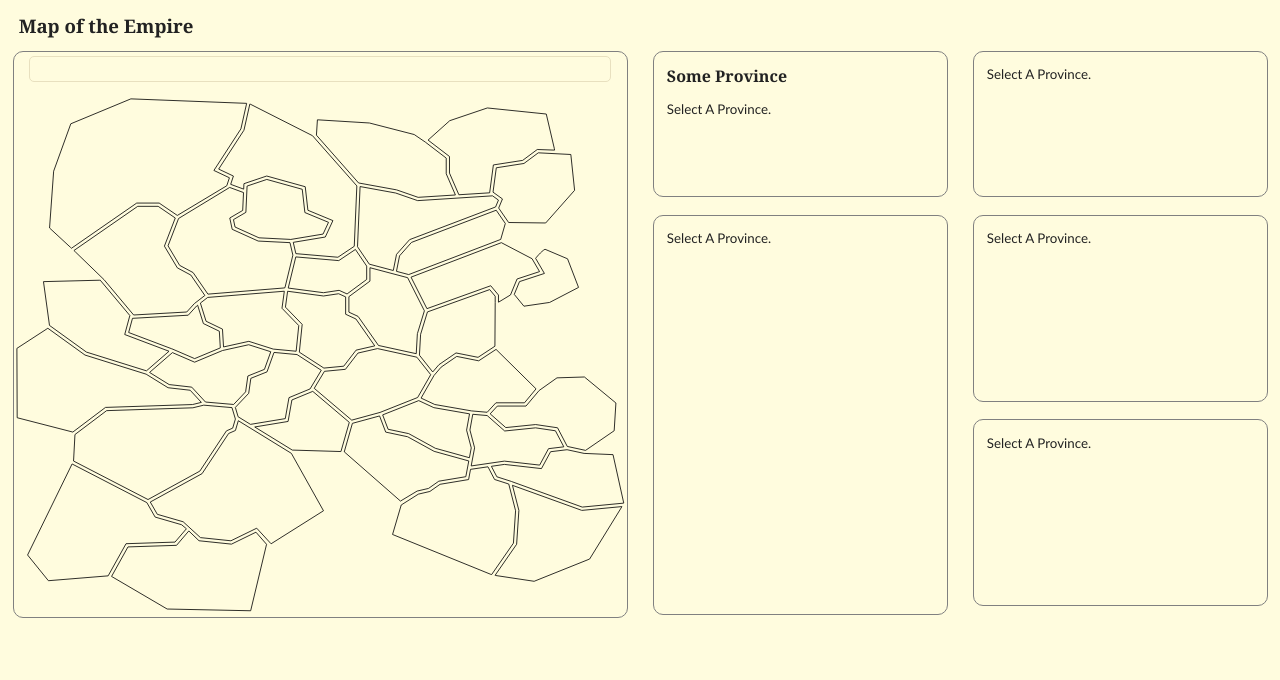
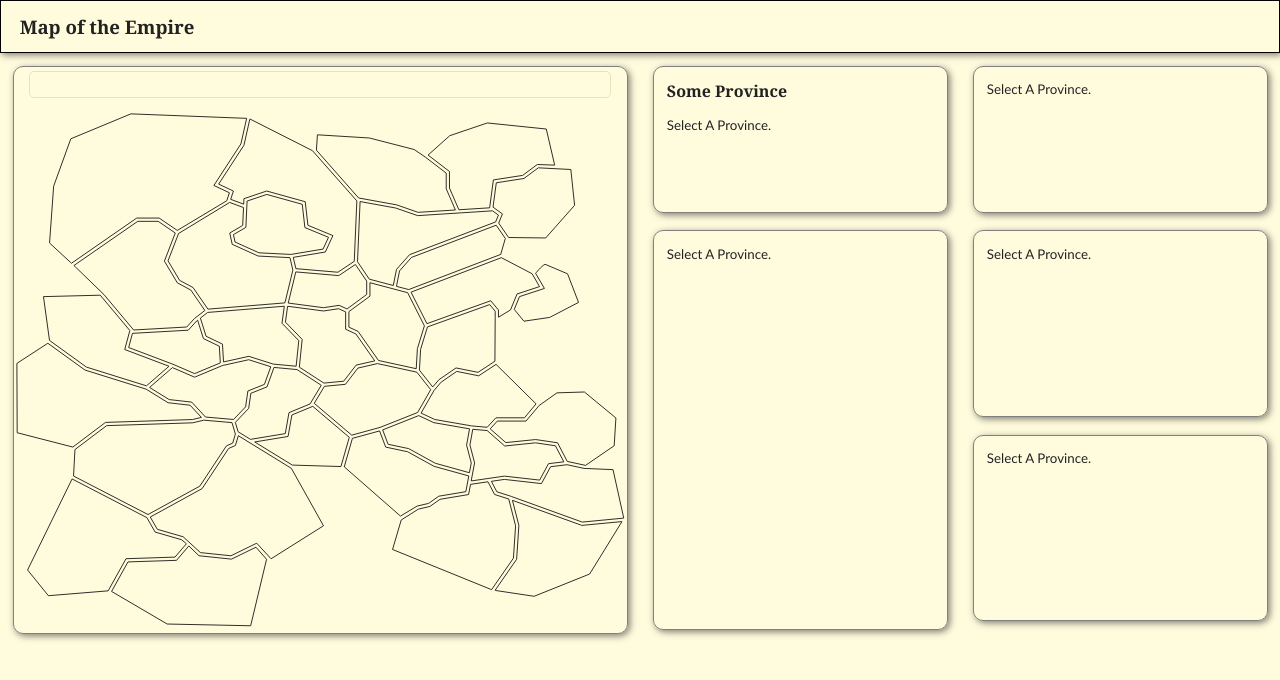
Before and after one commit to Racheet/empire_map_visualiser, a plain HTML site: page index.html in a window 1280 px wide. Drawn offline with nearby package versions, Linux system fonts and the light colour scheme.

Commit message:
minor css changes

```diff
--- a/css/main.css
+++ b/css/main.css
@@ -67,6 +67,12 @@ body {
     background-color: #FFFCDE;
 }
 
+header.row {
+    box-shadow: 2px 2px 7px rgba(0, 0, 0, 0.5);
+    border: 1px solid black;
+    margin-bottom: 1em;
+}
+
 div {
   -webkit-border-radius: 10px;
   -moz-border-radius: 10px;
@@ -95,6 +101,7 @@ h3 {
    -webkit-border-radius: 10px;
    -moz-border-radius: 10px;
    border-radius: 10px;
+   box-shadow: 2px 2px 7px rgba(0, 0, 0, 0.5);
 }
 
 #controls {
@@ -114,6 +121,7 @@ h3 {
    padding: 0 1em;
    border: 1px solid gray;
    overflow: auto;
+   box-shadow: 2px 2px 7px rgba(0, 0, 0, 0.5); */
 }
 
 #top_box_middle, #top_box_right {
--- a/humans.txt
+++ b/humans.txt
@@ -13,3 +13,4 @@
 
     HTML5, CSS3
     jQuery, Modernizr
+    Subtlepatterns (www.subtlepatterns.com Copyright Atle Mo.) used under licence CC BY-SA 3.0
```
